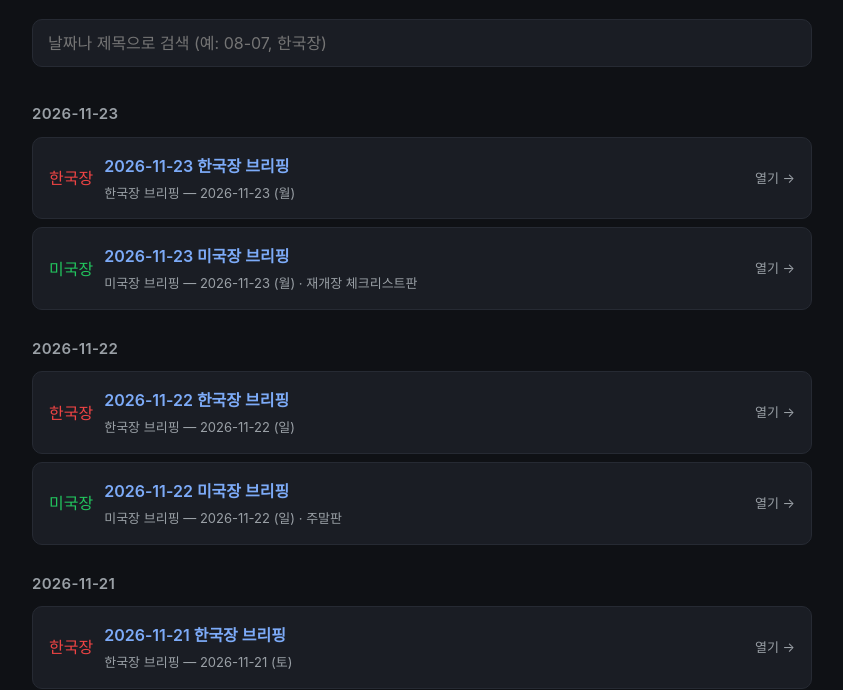
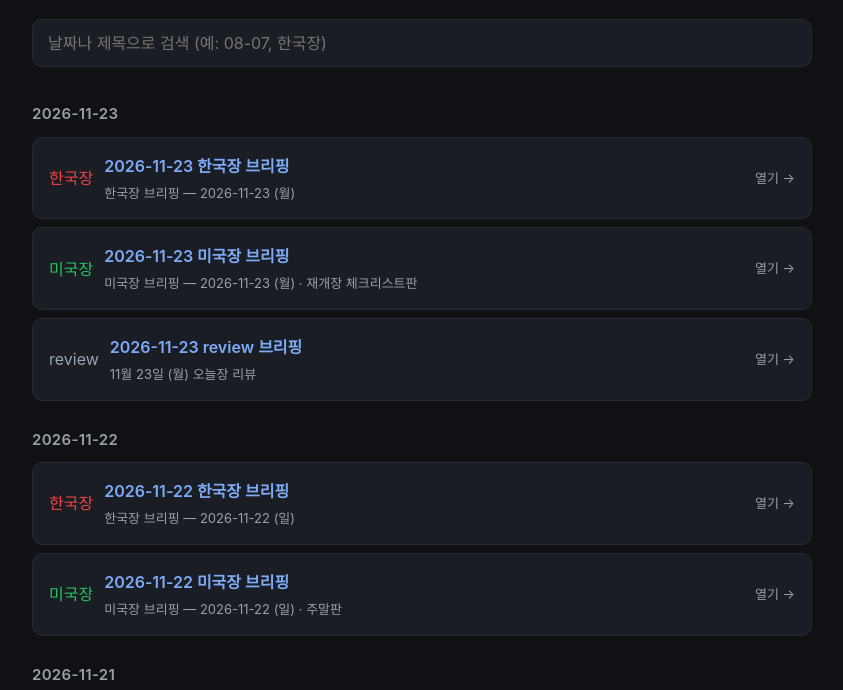
Before and after one commit to demanico1/market-briefing, a plain HTML site: page index.html in a window 1280 px wide. Shown: the part 137-827 px from the top of the page, without its empty margins (218-1061 px from the left). Drawn offline with Linux system fonts and the light colour scheme.

Commit message:
index: 저장소 내용으로 목록 재생성 (자동)

```diff
--- a/index.html
+++ b/index.html
@@ -18,6 +18,7 @@
       <h2>2026-11-23</h2>
       <a class="row" data-k="2026-11-23 한국장 한국장 브리핑 — 2026-11-23 (월)" href="kr/2026-11-23.html"><span class="tag kr">한국장</span><span class="t">2026-11-23 한국장 브리핑<small>한국장 브리핑 — 2026-11-23 (월)</small></span><span class="go">열기 →</span></a>
       <a class="row" data-k="2026-11-23 미국장 미국장 브리핑 — 2026-11-23 (월) · 재개장 체크리스트판" href="us/2026-11-23.html"><span class="tag us">미국장</span><span class="t">2026-11-23 미국장 브리핑<small>미국장 브리핑 — 2026-11-23 (월) · 재개장 체크리스트판</small></span><span class="go">열기 →</span></a>
+      <a class="row" data-k="2026-11-23 review 11월 23일 (월) 오늘장 리뷰" href="review/2026-11-23.html"><span class="tag review">review</span><span class="t">2026-11-23 review 브리핑<small>11월 23일 (월) 오늘장 리뷰</small></span><span class="go">열기 →</span></a>
     </div>
     <div class="day">
       <h2>2026-11-22</h2>
```
